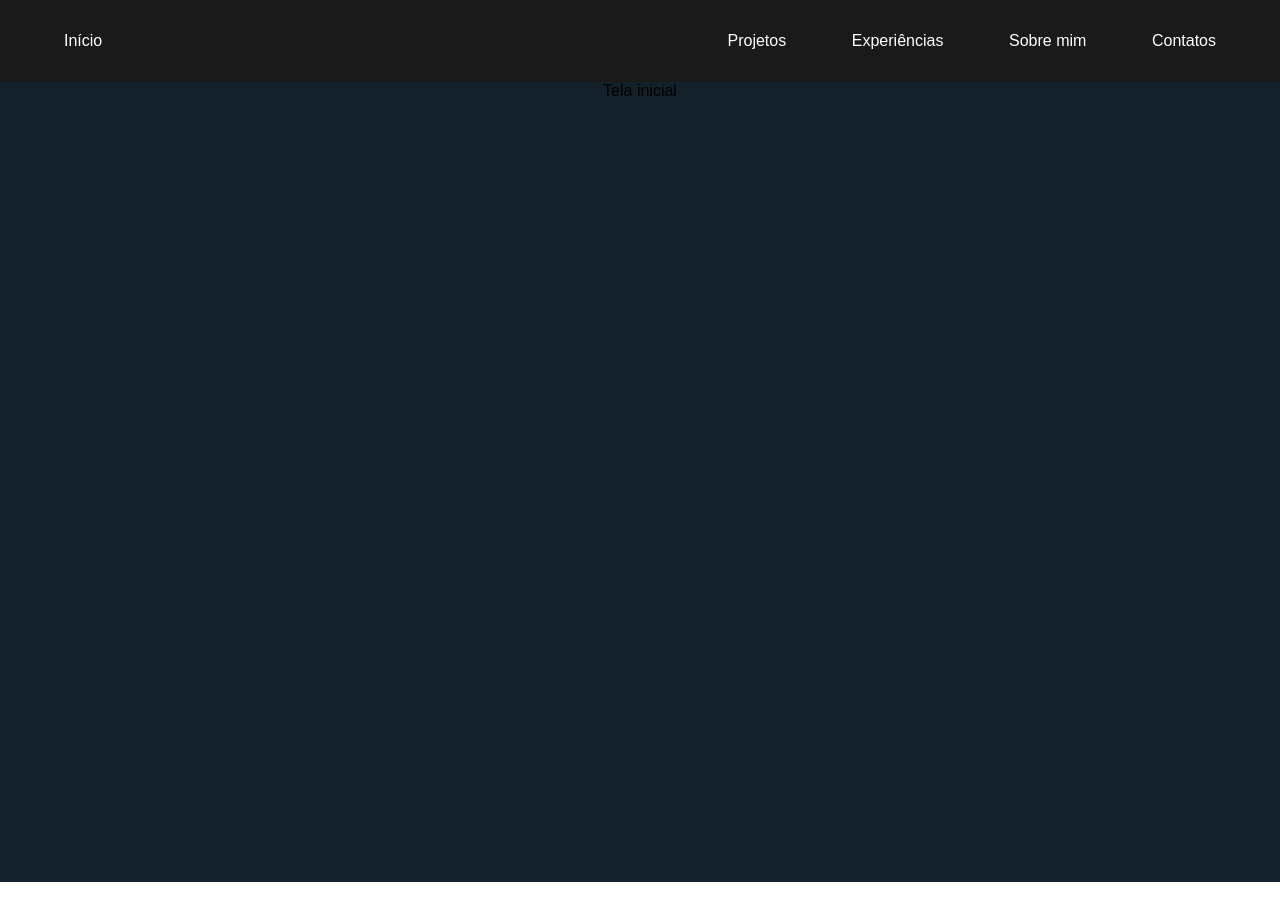
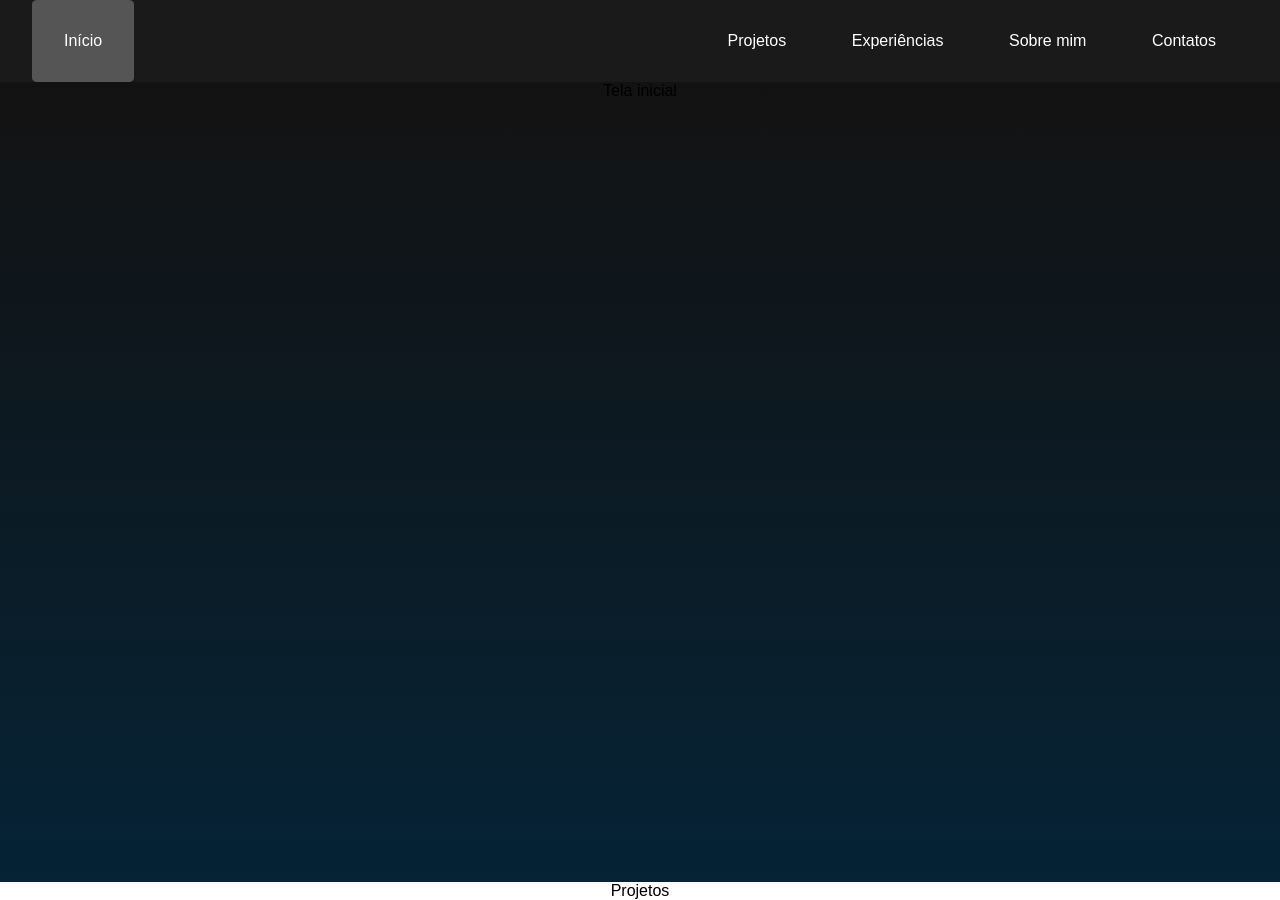
Before and after one commit to neves1697/Portfolio, a React (Create React App) app: page /telainicial in a window 1280 px wide. Built offline with nearby package versions, Linux system fonts and the light colour scheme.

Commit message:
Ajuste da cor de fundo da tela inicial

```diff
--- a/src/Components/Navegacao/Navegacao.jsx
+++ b/src/Components/Navegacao/Navegacao.jsx
@@ -7,7 +7,7 @@ const Navegacao = () => {
 
     return <>
         <nav className="nav">
-            <Link to={"/telainicial"} className="icone">Início</Link>
+            <Link to={"/telainicial"} className={location.pathname === "/telainicial" ? "active" : ""}>Início</Link>
             <ul>
                 <li>
                     <Link to={"/projetos"} className={location.pathname === "/projetos" ? "active" : ""} > Projetos </Link>
--- a/src/Pages/TelaInicial/TelaInicial.jsx
+++ b/src/Pages/TelaInicial/TelaInicial.jsx
@@ -1,11 +1,19 @@
 import React from "react";
 import "../../Styles/TelaInicial.css"
+import Projetos from "../Projetos/Projetos";
 
 const TelaInicial = () => {
     return <>
         <div className="container">
-            <p>Tela inicial</p>
+            <div className="conntainer-fundo">
+                <p>Tela inicial</p>
+            </div>
         </div>
+
+        <div>
+            <Projetos />
+        </div>
+
     </>
 }
 
--- a/src/Styles/Navegacao.css
+++ b/src/Styles/Navegacao.css
@@ -16,6 +16,7 @@ body {
     align-items: stretch;
     justify-content: space-between;
     padding: 0rem 2rem;
+    /*border: 3px solid rgb(71, 64, 64);*/
 }
 
 .nav ul {
@@ -43,6 +44,7 @@ body {
     background-color: #555; /* Cor do link ativo */
     border-radius: 5%; /* Bordas arredondadas para o link ativo */
     background-position: bottom;
+    /*border: 2px solid rgb(83, 83, 40);*/
 }
 
 /* Efeito de hover */
--- a/src/Styles/TelaInicial.css
+++ b/src/Styles/TelaInicial.css
@@ -19,11 +19,24 @@
 
 */
 
+.container {
+    display: flex;
+    justify-content: center;
+    flex-direction: row;
+
+    width: 100%;
+    height: 100vh;
+    background: linear-gradient(to bottom, rgb(19, 18, 18), #052336);
 
 
-.container {
+}
+
+.conntainer-fundo{
+    justify-content: center;
+
+    background: linear-gradient(to bottom, rgb(19, 18, 18), #052336);
     width: 100%;
-    height: 100vh;
-    background: #13212b;
-    background-size: 200% 200%;
+    height:100% ;
+
+
 }
```
